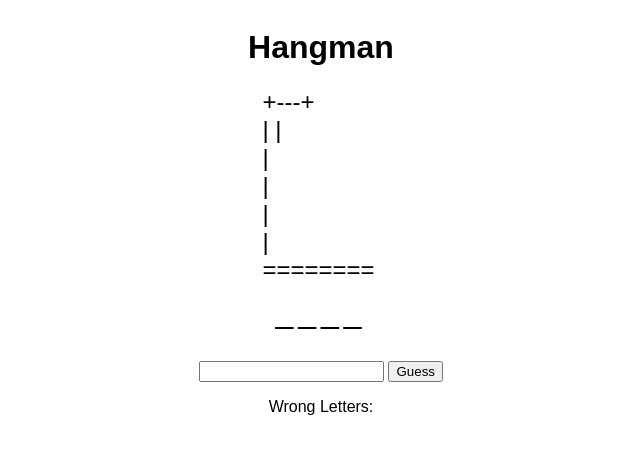
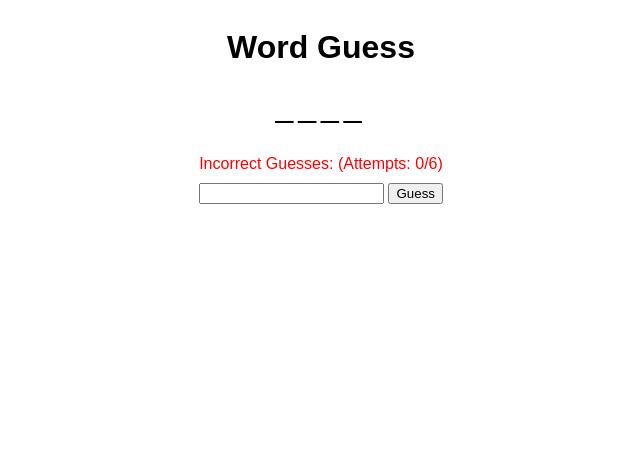
Before and after one commit to xjessejohnson/hangman, a plain HTML site: page index.html in a window 1280 px wide. Shown: the whole page, without its empty margins (319-959 px from the left). Drawn offline with Linux system fonts and the light colour scheme.

Commit message:
Update index.html

```diff
--- a/index.html
+++ b/index.html
@@ -1,7 +1,7 @@
 <!DOCTYPE html>
 <html>
 <head>
-    <title>Hangman</title>
+    <title>Word Guess</title>
     <style>
         body {
             font-family: sans-serif;
@@ -13,10 +13,9 @@
             font-size: 2em;
             margin-bottom: 20px;
         }
-        #hangman {
-            font-size: 1.5em;
-            white-space: pre-line;
+        #incorrect-guesses {
             margin-bottom: 10px;
+            color: red;
         }
         .end-game-content {
             display: none;
@@ -29,9 +28,6 @@
             padding: 8px 15px;
             cursor: pointer;
         }
-        #wrong-guesses {
-            margin-bottom: 10px;
-        }
         #hint-display {
             margin-bottom: 10px;
             font-style: italic;
@@ -42,15 +38,14 @@
     </style>
 </head>
 <body>
-    <h1>Hangman</h1>
-    <div id="hangman"></div>
+    <h1>Word Guess</h1>
     <div id="word-display"></div>
     <div id="hint-display"></div>
+    <div id="incorrect-guesses"></div>
     <div>
         <input type="text" id="letter" maxlength="1">
         <button onclick="guessLetter()">Guess</button>
     </div>
-    <p id="wrong-guesses"></p>
     <div class="end-game-content">
         <p class="win-message"></p>
         <div class="end-game-buttons">
@@ -73,20 +68,19 @@
             { word: "elderberry", hint: "A dark purple berry used in jams and wines." }
         ];
 
-        function startGame(level) {
+        function startGame() {
             const randomIndex = Math.floor(Math.random() * wordList.length);
             word = wordList[randomIndex].word;
             hint = wordList[randomIndex].hint;
             guessed = Array(word.length).fill("_");
             wrongGuesses = [];
             attempts = 0;
-            showHint = false; // Reset hint visibility on new game
+            showHint = false;
             updateDisplay();
-            drawHangman();
         }
 
         // Start the game when the page loads
-        startGame(1);
+        startGame();
 
         function guessLetter() {
             const letterInput = document.getElementById("letter");
@@ -108,9 +102,9 @@
             } else {
                 wrongGuesses.push(letter);
                 attempts++;
-                drawHangman();
+                updateDisplay();
                 if (attempts >= maxAttempts) {
-                    document.querySelector(".win-message").textContent = "HANGED! The word was: " + word;
+                    document.querySelector(".win-message").textContent = "You ran out of guesses! The word was: " + word;
                     endGame(false);
                 }
             }
@@ -124,28 +118,14 @@
           }
           document.getElementById('word-display').innerHTML = displayedWord;
           document.getElementById("hint-display").textContent = showHint ? `Hint: ${hint}` : "";
-          document.getElementById("wrong-guesses").textContent = `Wrong Letters: ${wrongGuesses.join(", ")}`;
-        }
-
-        function drawHangman() {
-            const hangmanDiv = document.getElementById("hangman");
-            const hangmanStages = [
-                `<span>  +---+</span><br><span>  |   |</span><br><span>      |</span><br><span>      |</span><br><span>      |</span><br><span>      |</span><br><span>========</span>`,
-                `<span>  +---+</span><br><span>  |   |</span><br><span>  O   |</span><br><span>      |</span><br><span>      |</span><br><span>      |</span><br><span>========</span>`,
-                `<span>  +---+</span><br><span>  |   |</span><br><span>  O   |</span><br><span>  |   |</span><br><span>      |</span><br><span>      |</span><br><span>========</span>`,
-                `<span>  +---+</span><br><span>  |   |</span><br><span>  O   |</span><br><span> /|   |</span><br><span>      |</span><br><span>      |</span><br><span>========</span>`,
-                `<span>  +---+</span><br><span>  |   |</span><br><span>  O   |</span><br><span> /|\\  |</span><br><span>      |</span><br><span>      |</span><br><span>========</span>`,
-                `<span>  +---+</span><br><span>  |   |</span><br><span>  O   |</span><br><span> /|\\  |</span><br><span> /    |</span><br><span>      |</span><br><span>========</span>`,
-                `<span>  +---+</span><br><span>  |   |</span><br><span>  O   |</span><br><span> /|\\  |</span><br><span> / \\  |</span><br><span>      |</span><br><span>========</span>`
-            ];
-            hangmanDiv.innerHTML = hangmanStages[attempts];
+          document.getElementById("incorrect-guesses").textContent = `Incorrect Guesses: ${wrongGuesses.join(", ")} (Attempts: ${attempts}/${maxAttempts})`;
         }
 
         function endGame(win) {
             document.querySelector(".end-game-content").style.display = "block";
             document.getElementById("letter").style.display = "none";
             document.querySelector("button").style.display = "none";
-            document.getElementById("wrong-guesses").style.display = "none";
+            document.getElementById("incorrect-guesses").style.display = "none";
             document.getElementById("hint-display").style.display = "none";
             document.querySelector(".end-game-buttons").innerHTML = `<button class="try-again" onclick="resetGame()">Play Again?</button><button class="quit" onclick="window.close()">Quit</button>`;
         }
@@ -154,9 +134,9 @@
             document.querySelector(".end-game-content").style.display = "none";
             document.getElementById("letter").style.display = "inline-block";
             document.querySelector("button").style.display = "inline-block";
-            document.getElementById("wrong-guesses").style.display = "block";
+            document.getElementById("incorrect-guesses").style.display = "block";
             document.getElementById("hint-display").style.display = "block";
-            startGame(1);
+            startGame();
         }
     </script>
 </body>
```
